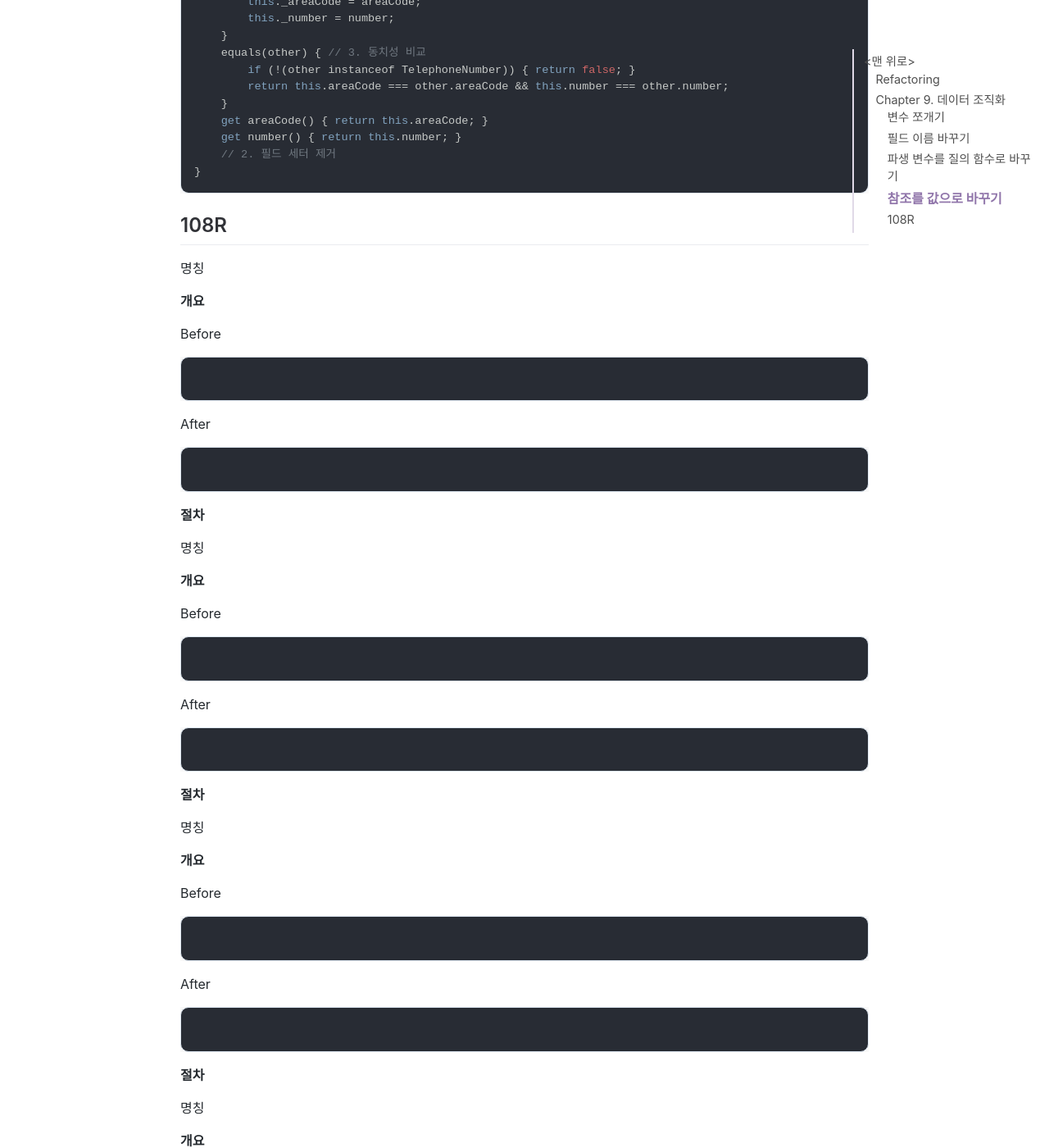
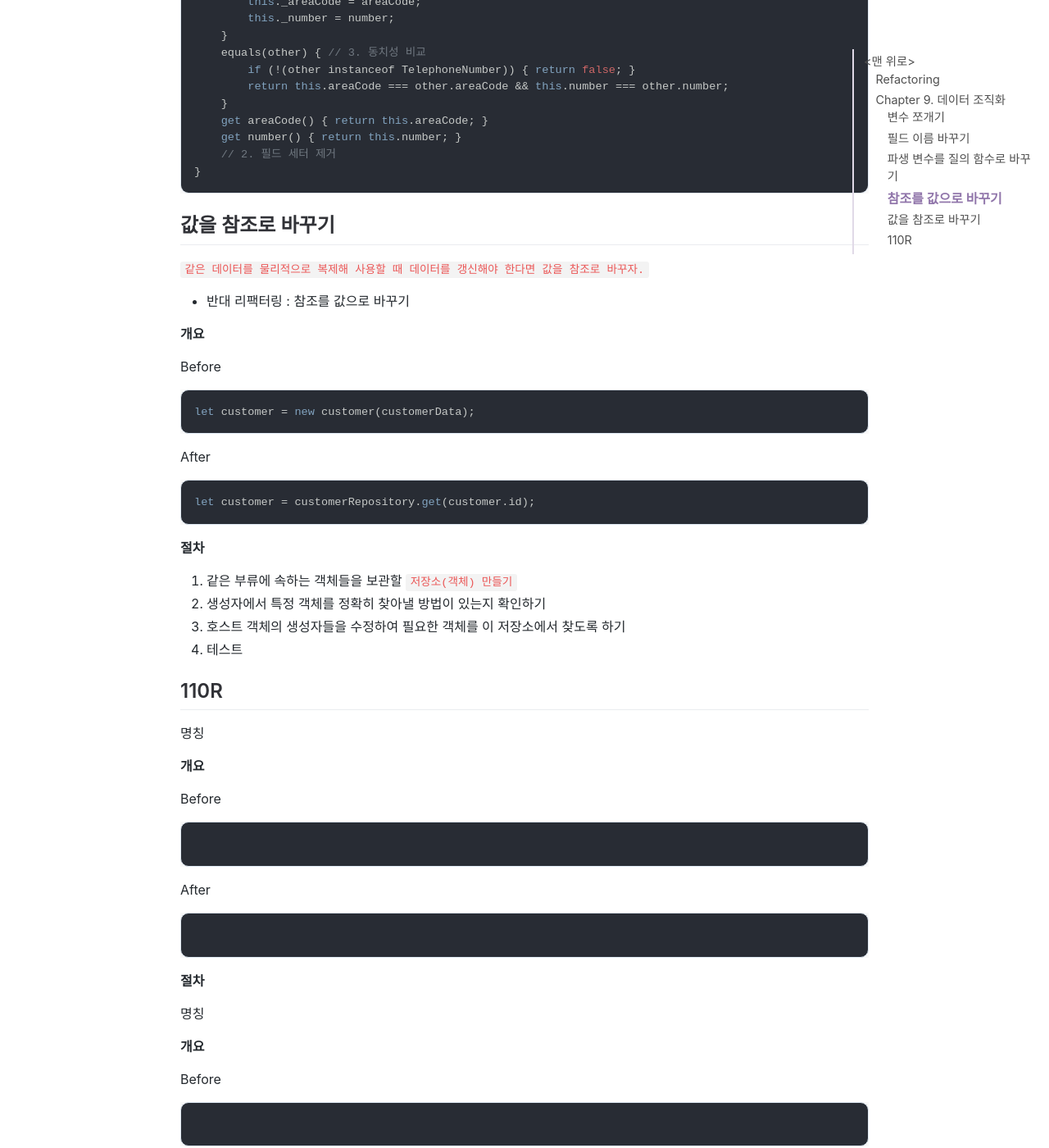
Before and after one commit to jihunparkme/jihunparkme.github.io, a Jekyll site: the page built from _posts/2021-11-26-Refactoring-09.md, in a window 1280 px wide and 1400 px high, scrolled down 5429 px. Shown: the whole window at 82% size. Built offline with Jekyll 4.4.1, drawn with Linux system fonts in a browser that asks for light colours; nearby versions of some CDN libraries; comment, search, counter and statistics services are not loaded; some of the changed text lies outside the part shown.

Commit message:
[Refactoring] 값을 참조로 바꾸기

````diff
--- a/_posts/2021-11-26-Refactoring-09.md
+++ b/_posts/2021-11-26-Refactoring-09.md
@@ -245,7 +245,34 @@ class TelephoneNumber {
 }
 ```
 
-## 108R
+## 값을 참조로 바꾸기
+
+`같은 데이터를 물리적으로 복제해 사용할 때 데이터를 갱신해야 한다면 값을 참조로 바꾸자.`
+
+- 반대 리팩터링 : 참조를 값으로 바꾸기
+
+**개요**
+
+Before
+
+```javascript
+let customer = new customer(customerData);
+```
+
+After
+
+```javascript
+let customer = customerRepository.get(customer.id);
+```
+
+**절차**
+
+1. 같은 부류에 속하는 객체들을 보관할 `저장소(객체) 만들기`
+2. 생성자에서 특정 객체를 정확히 찾아낼 방법이 있는지 확인하기
+3. 호스트 객체의 생성자들을 수정하여 필요한 객체를 이 저장소에서 찾도록 하기
+4. 테스트
+
+## 110R
 
 명칭
 
@@ -300,21 +327,3 @@ After
 ```
 
 **절차**
-
-명칭
-
-**개요**
-
-Before
-
-```javascript
-
-```
-
-After
-
-```javascript
-
-```
-
-**절차**
````
